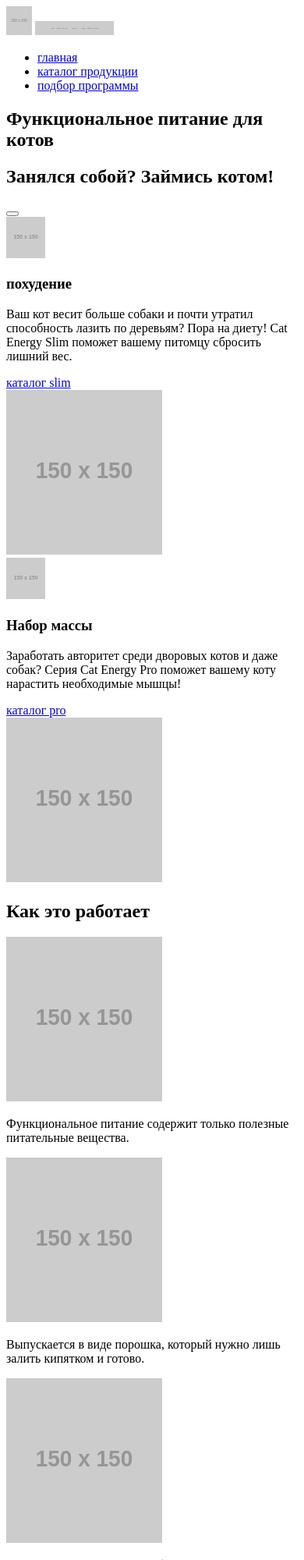
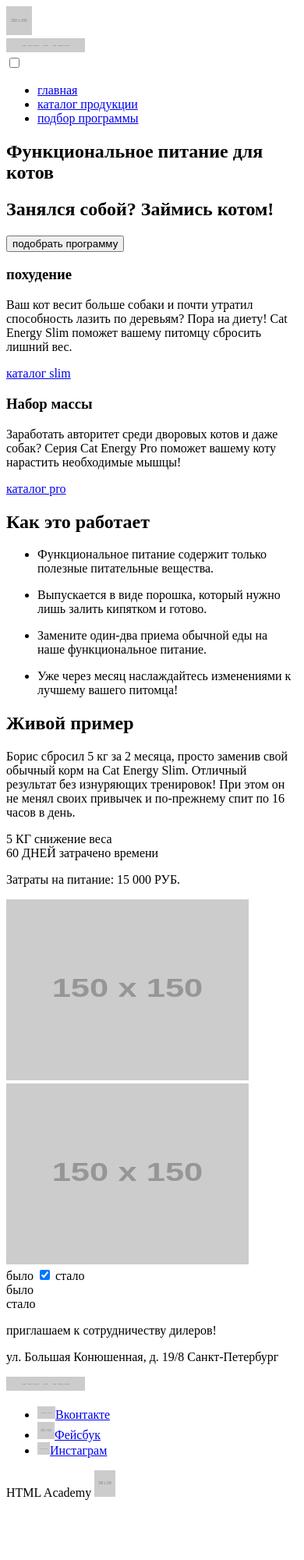
Before and after one commit to podluzhnyyK/232352-cat-energy-21, a website: page source/index.html in a window 390 px wide. Shown: the top 2000 px of the page at 78% size. After the commit the page ends 1931 px from the top, so only its background shows below. Drawn offline with Linux system fonts and the light colour scheme; placeholder pictures from the web are drawn by us.

Commit message:
Разметка главной страницы с изменениями

```diff
--- a/source/index.html
+++ b/source/index.html
@@ -6,15 +6,23 @@
   </head>
   <body class="page__body">
     <header class="page-header">
-      <div class="page-header__background">
-        <div class="page-header__wrap">
+      <div class="page-header__wrapper">
         <nav class="page-header__nav">
-            <div class="page-header__nav-head">
+          <div class="page-header__nav-logo">
+            <a href="#">
               <img class="page-header__logo-image" src="https://via.placeholder.com/150x150" width="33" height="37" alt="Логотип" title="Логотип">
-              <img class="page-header__logo-text" src="https://via.placeholder.com/150x150" width="101" height="18" alt="Кэт энерджи" title="Кэт энерджи">
-              <span class="page-header__burge"></span>
+            </a>
+            <div class="logo-text">
+              <a href="#">
+                <img class="logo-text__img" src="https://via.placeholder.com/150x150" width="101" height="18" alt="Кэт энерджи" title="Кэт энерджи">
+              </a>
             </div>
-            <div class="page-header__nav-menu page-header__nav-menu--hidden">
+            <div class="burger-nemu">
+              <input type="checkbox" id="checkbox-burger">
+              <label for="checkbox-burger"></label>
+            </div>
+          </div>
+          <div class="page-header__nav-menu">
             <ul class="page-header__nav-list">
               <li class="page-header__nav-item"><a href="#">главная</a></li>
               <li class="page-header__nav-item"><a href="#">каталог продукции</a></li>
@@ -22,108 +30,61 @@
             </ul>
           </div>
         </nav>
+      </div>
+    </header>
+    <main class="page-main">
       <section class="banner-product">
         <div class="banner-product__product-box">
-              <div class="banner-product__text">
-                <h1 class="banner-product__page-text">Функциональное питание для котов</h1>
-                <h2 class="banner-product__tagline">Занялся собой? Займись котом!</h2>
-                <div class="banner-product__btn-box">
-                  <button class="banner-product__btn button"></button>
+          <div class="banner-product__content">
+            <h1 class="banner-product__content-text">Функциональное питание для котов</h1>
+            <h2 class="banner-product__slogan">Занялся собой? Займись котом!</h2>
+            <div class="banner-product__button-box">
+              <button class="banner-product__button button">подобрать программу</button>
             </div>
           </div>
         </div>
       </section>
-        </div>
-      </div>
-    </header>
-    <main class="page-main">
       <section class="training-programs">
-        <div class="training-programs__wrap">
+        <div class="training-programs__wrapper">
           <article class="training-programs__item">
-            <div class="training-programs__text">
-              <div class="training-programs__head">
-                <img class="training-programs__head-img training-programs__head-img--tablet-hidden" src="https://via.placeholder.com/150x150" width="50" height="53" alt="похудение" title="похудение">
             <h3 class="training-programs__head-text">похудение</h3>
-              </div>
-              <div class="training-programs__middle">
             <p class="training-programs__text">Ваш кот весит больше собаки и почти утратил способность лазить по деревьям? Пора на диету! Cat Energy Slim поможет вашему питомцу сбросить лишний вес.</p>
-              </div>
             <div class="training-programs__bottom">
-                <a class="training-programs__bottom-link" href="#">каталог slim</a>
-              </div>
-            </div>
-            <div class="training-programs__img-box training-programs__img-box--tablet-visible">
-              <img class="training-programs__img" src="https://via.placeholder.com/150x150" width="200" height="211" alt="похудение" title="похудение">
+              <a class="training-programs__link" href="#">каталог slim</a>
             </div>
           </article>
           <article class="training-programs__item">
-            <div class="training-programs__text">
-              <div class="training-programs__head">
-                <img class="training-programs__head-img training-programs__head-img--tablet-hidden" src="https://via.placeholder.com/150x150" width="50" height="53" alt="Набор массы" title="Набор массы">
             <h3 class="training-programs__head-text">Набор массы</h3>
-              </div>
-              <div class="training-programs__middle">
             <p class="training-programs__text">Заработать авторитет среди дворовых котов и даже собак? Серия Cat Energy Pro поможет вашему коту нарастить необходимые мышцы!</p>
-              </div>
             <div class="training-programs__bottom">
-                <a class="training-programs__bottom-link" href="#">каталог pro</a>
-              </div>
-            </div>
-            <div class="training-programs__img-box training-programs__img-box--tablet-visible">
-              <img class="training-programs__img" src="https://via.placeholder.com/150x150" width="200" height="211" alt="Набор массы" title="Набор массы">
+              <a class="training-programs__link" href="#">каталог pro</a>
             </div>
           </article>
         </div>
       </section>
       <section class="info">
-        <div class="info__wrap">
-          <div class="info__heading-box">
+        <div class="info__wrapper">
           <h2 class="info__heading-text">Как это работает</h2>
-          </div>
-          <div class="info__list">
-            <div class="info__item">
-              <div class="info__img-box">
-                <img src="https://via.placeholder.com/150x150" width="200" height="211" alt="питательные вещества" title="питательные вещества">
-              </div>
-              <div class="info__text-box">
+          <ul class="info__list">
+            <li class="info__item">
               <p class="info__text">Функциональное питание содержит только полезные питательные вещества.</p>
-              </div>
-            </div>
-            <div class="info__item">
-              <div class="info__img-box">
-                <img src="https://via.placeholder.com/150x150" width="200" height="211" alt="в виде порошка" title="в виде порошка">
-              </div>
-              <div class="info__text-box">
+            </li>
+            <li class="info__item">
               <p class="info__text">Выпускается в виде порошка, который нужно лишь залить кипятком и готово.</p>
-              </div>
-            </div>
-            <div class="info__item">
-              <div class="info__img-box">
-                <img src="https://via.placeholder.com/150x150" width="200" height="211" alt="функциональное питание" title="функциональное питание">
-              </div>
-              <div class="info__text-box">
+            </li>
+            <li class="info__item">
               <p class="info__text">Замените один-два приема обычной еды на наше функциональное питание.</p>
-              </div>
-            </div>
-            <div class="info__item">
-              <div class="info__img-box">
-                <img src="https://via.placeholder.com/150x150" width="200" height="211" alt="через месяц" title="через месяц">
-              </div>
-              <div class="info__text-box">
+            </li>
+            <li class="info__item">
               <p class="info__text">Уже через месяц наслаждайтесь изменениями к лучшему вашего питомца!</p>
-              </div>
-            </div>
-          </div>
+            </li>
+          </ul>
         </div>
       </section>
       <section class="example">
-        <div class="example__wrap">
-          <div class="example__heading-box">
+        <div class="example__wrapper">
           <h2 class="example__heading">Живой пример</h2>
-          </div>
-          <div class="example__text-box">
           <p class="example__text">Борис сбросил 5 кг за 2 месяца, просто заменив свой обычный корм на Cat Energy Slim. Отличный результат без изнуряющих тренировок! При этом он не менял своих привычек и по-прежнему спит по 16 часов в день. </p>
-          </div>
           <div class="example__program">
             <div class="example__weight-box">
               <span class="example__weight">5 КГ</span>
@@ -147,21 +108,21 @@
                   <img src="https://via.placeholder.com/150x150" width="311" height="232" alt="стало" title="стало">
                 </div>
               </div>
-              <div class="slider__switch">
+              <div class="switch">
                 <div class="switch__mobile">
-                  <span>было</span>
+                  <span class="switch__time-info">было</span>
                   <input type="checkbox" name="checkbox-cat"checked/>
                   <label for="checkbox-cat" class="checkbox-label"></label>
-                  <span>стало</span>
+                  <span class="switch__time-info">стало</span>
                 </div>
                 <div class="switch__desktop">
                   <div class="switch__desktop-filter">
-                    <span>было</span>
-                    <div class="switch__desktopr-controls">
+                    <span class="switch__time-info">было</span>
+                    <div class="switch__desktop-controls">
                       <div class="switch__desktop-scale"></div>
                       <div class="toggle"></div>
                     </div>
-                    <span>стало</span>
+                    <span class="switch__time-info">стало</span>
                   </div>
                 </div>
               </div>
@@ -170,7 +131,7 @@
         </div>
       </section>
       <footer class="page-footer">
-        <section class="address-box">
+        <div class="footer-wrapper">
           <div class="address">
             <p>приглашаем к сотрудничеству дилеров!</p>
             <p>ул. Большая
@@ -179,8 +140,10 @@
           </div>
           <div class="map"></div>
           <div class="social">
-            <div class="social__logo">
-              <img class="social__logo-img" src="https://via.placeholder.com/150x150" width="101" height="18" alt="Кэт энерджи" title="Кэт энерджи">
+            <div class="logo-text">
+              <a href="#">
+                <img class="logo-text__img" src="https://via.placeholder.com/150x150" width="101" height="18" alt="Кэт энерджи" title="Кэт энерджи">
+              </a>
             </div>
             <div class="social__icon">
               <ul class="social__icon__list">
@@ -202,7 +165,7 @@
               </a>
             </div>
           </div>
-        </section>
+        </div>
       </footer>
     </main>
   </body>
```
Lines whose indentation alone changed are shown as unchanged.
